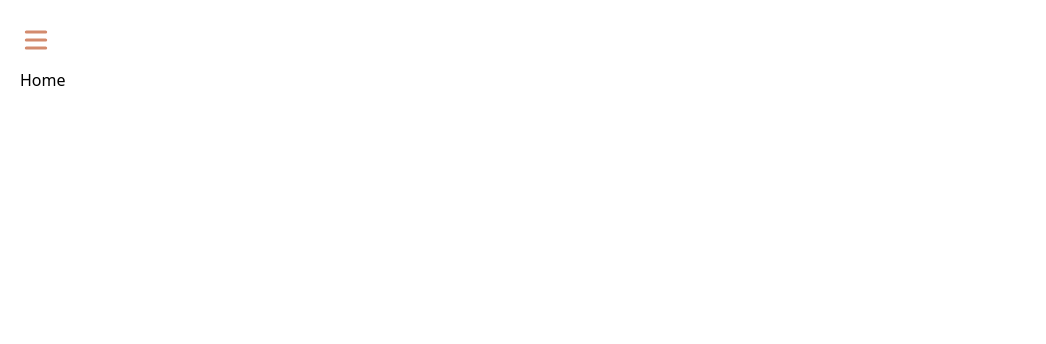
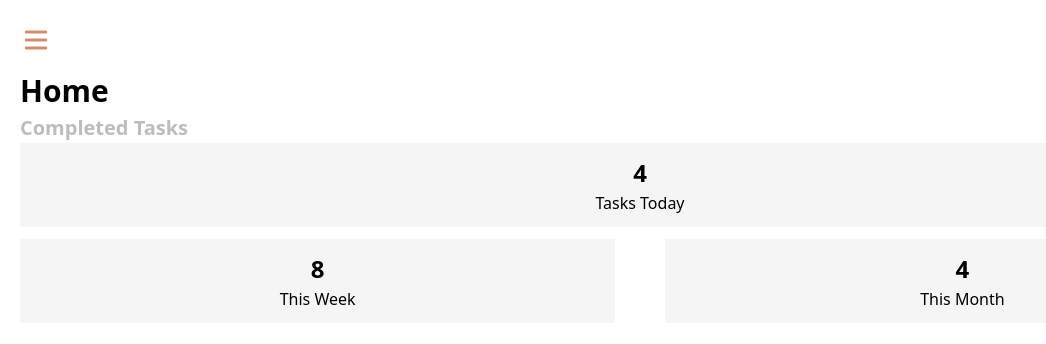
Before and after one commit to ernessttan/friday-react-app, a React (Create React App) app: page / in a window 1280 px wide. Shown: the top 344 px of the page, without its empty margins (0-1046 px from the left). Built offline with nearby package versions, Linux system fonts and the light colour scheme.

Commit message:
Added completed tasks section

```diff
--- /dev/null
+++ b/src/components/home/CompletedCard.js
@@ -0,0 +1,20 @@
+import PropTypes from "prop-types";
+
+function CompletedCard({
+  classes, number, title,
+}) {
+  return (
+    <div className={`${classes} bg-grey-200 p-3 flex flex-col items-center justify-center`}>
+      <h2>{number}</h2>
+      <p>{title}</p>
+    </div>
+  );
+}
+
+CompletedCard.propTypes = {
+  title: PropTypes.string.isRequired,
+  number: PropTypes.number.isRequired,
+  classes: PropTypes.string.isRequired,
+};
+
+export default CompletedCard;
--- /dev/null
+++ b/src/components/home/CompletedTasks.js
@@ -0,0 +1,28 @@
+import CompletedCard from "./CompletedCard";
+
+function CompletedTasks() {
+  return (
+    <section>
+      <h3 className="text-grey-500">Completed Tasks</h3>
+      <div className="flex justify-between flex-wrap gap-3">
+        <CompletedCard
+          title="Tasks Today"
+          number={4}
+          classes="w-full"
+        />
+        <CompletedCard
+          title="This Week"
+          number={8}
+          classes="w-[48%]"
+        />
+        <CompletedCard
+          title="This Month"
+          number={4}
+          classes="w-[48%]"
+        />
+      </div>
+    </section>
+  );
+}
+
+export default CompletedTasks;
--- a/src/index.css
+++ b/src/index.css
@@ -10,6 +10,21 @@ html, body, #root {
 @layer base {
     main {
         flex-grow: 1;
+    }
+
+    h1 {
+        font-size: theme(fontSize.3xl);
+        font-weight: theme(fontWeight.bold);
+    }
+
+    h2 {
+        font-size: theme(fontSize.2xl);
+        font-weight: theme(fontWeight.semibold);
+    }
+
+    h3 {
+        font-size: theme(fontSize.xl);
+        font-weight: theme(fontWeight.semibold);
     }
 }
 
--- a/src/pages/Home.js
+++ b/src/pages/Home.js
@@ -1,7 +1,10 @@
+import CompletedTasks from "../components/home/CompletedTasks";
+
 function Home() {
   return (
     <main>
       <h1>Home</h1>
+      <CompletedTasks />
     </main>
   );
 }
```
